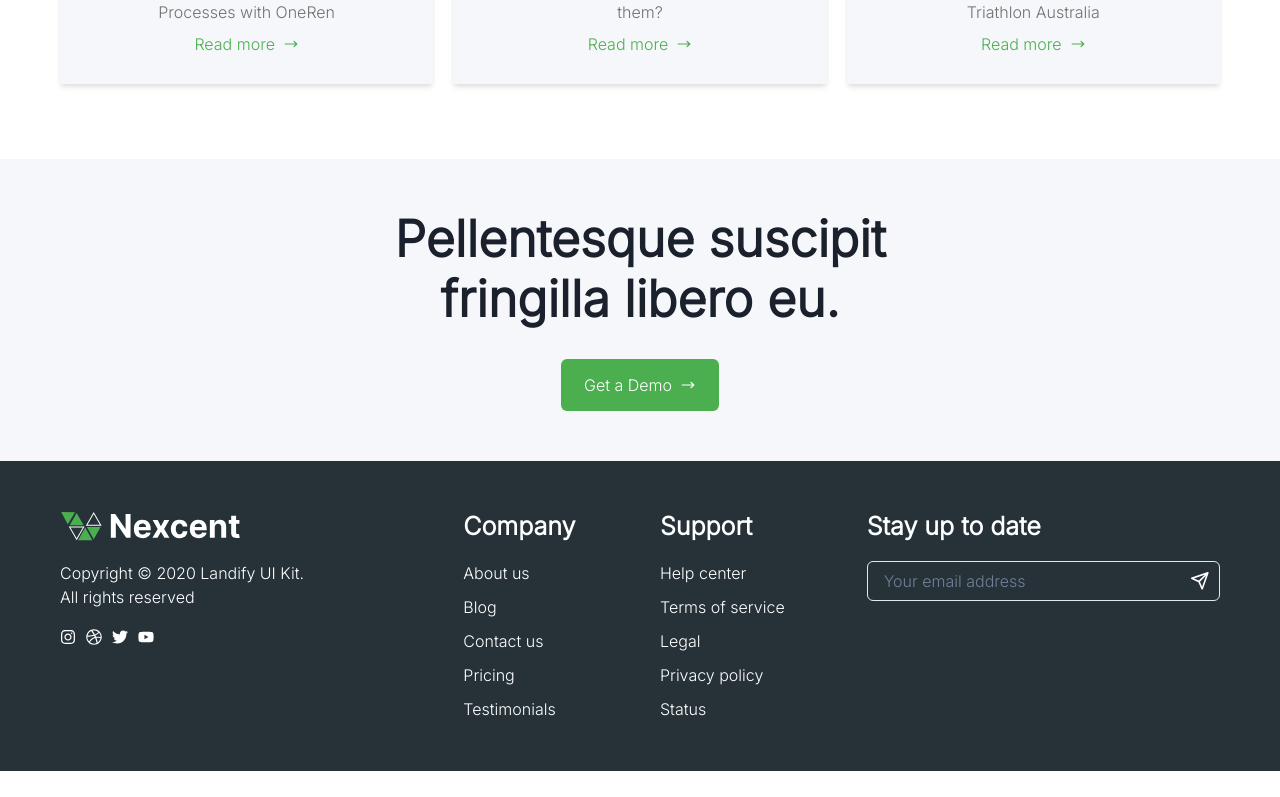
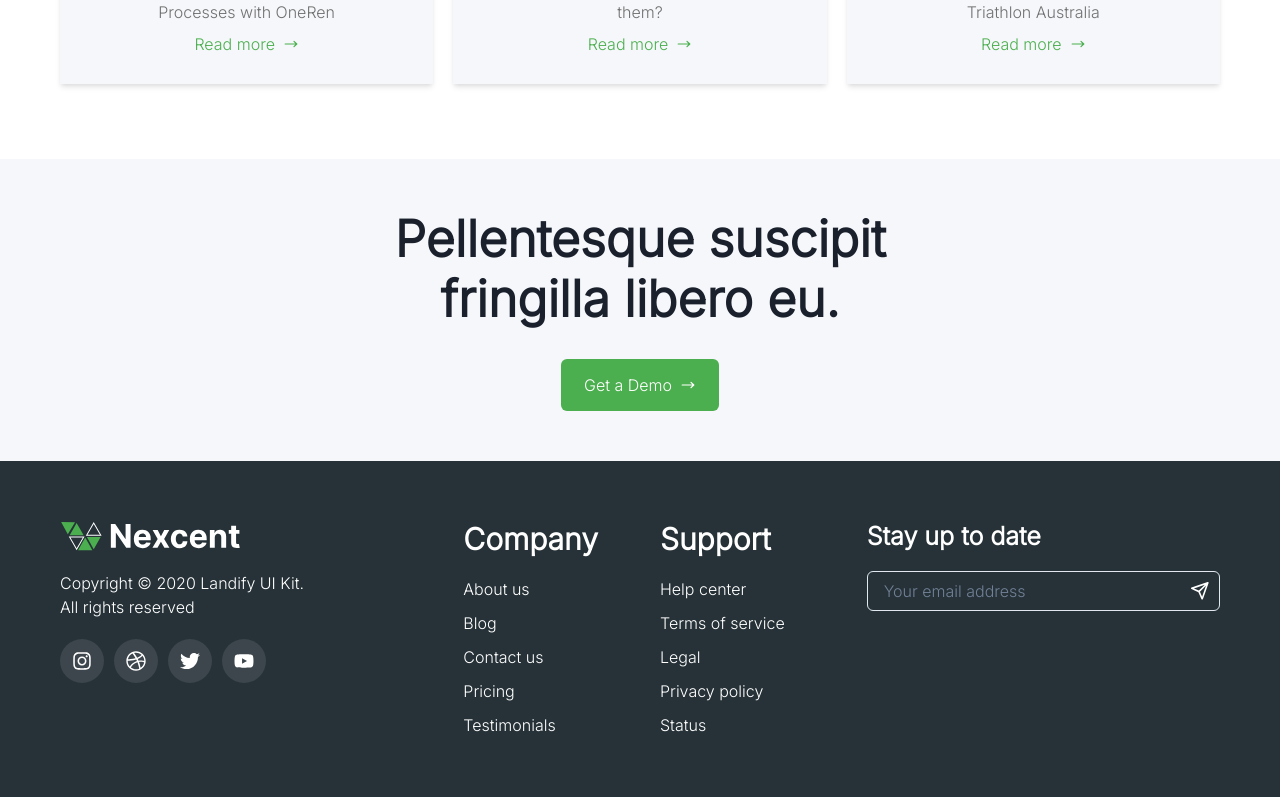
Before and after one commit to dboatengg/nexcent, a React (Vite) app: page / in a window 1280 px wide. Shown: the part 3984-4781 px from the top of the page. Before the commit the page ends 4755 px from the top, so only its background shows below. Built offline with nearby package versions, Linux system fonts and the light colour scheme.

Commit message:
Refactor code for footer

```diff
--- a/src/components/Footer2.tsx
+++ b/src/components/Footer2.tsx
@@ -13,10 +13,10 @@ const Footer2 = () => {
           <Text variant="footer">All rights reserved</Text>
         </Box>
         <Flex alignItems="center" gap="10px">
-          <Link><FaInstagram/></Link>
-          <Link><FaDribbble/></Link>
-          <Link><FaTwitter/></Link>
-          <Link><FaYoutube/></Link>
+          <Link variant="footerLink"><FaInstagram size={20}/></Link>
+          <Link variant="footerLink"><FaDribbble size={20}/></Link>
+          <Link variant="footerLink"><FaTwitter size={20}/></Link>
+          <Link variant="footerLink"><FaYoutube size={20}/></Link>
         </Flex>
     </Flex>
   )
--- a/src/components/Footer3.tsx
+++ b/src/components/Footer3.tsx
@@ -5,13 +5,13 @@ const Footer3 = () => {
   return (
     <SimpleGrid columns={2} spacing={10}>
         <Flex flexDirection="column" alignItems="flex-start" gap="20px">
-            <Heading fontSize={{base:'20px', md:'25px'}}>Company</Heading>
+            <Heading fontSize={{base:'20px', md:'30px'}}>Company</Heading>
             <Flex flexDirection="column" alignItems="flex-start" gap="10px">
                 {footerCompany.map(data => <Link variant="footer" key={data.id}>{data.label}</Link>)}
             </Flex>
         </Flex>
         <Flex flexDirection="column" alignItems="flex-start" gap="20px">
-            <Heading fontSize={{base:'20px', md:'25px'}}>Support</Heading>
+            <Heading fontSize={{base:'20px', md:'30px'}}>Support</Heading>
             <Flex flexDirection="column" alignItems="flex-start" gap="10px">
                 {footerSupport.map(data => <Link key={data.id}>{data.label}</Link>)}
             </Flex>
--- a/src/components/FooterMain.tsx
+++ b/src/components/FooterMain.tsx
@@ -6,7 +6,7 @@ import Footer4 from "./Footer4"
 const Footer = () => {
   return (
     <Box bg="#263238" color="#fff">
-      <Grid templateColumns={{base:'1fr',lg:'1fr 1fr 1fr'}} justifyContent="space-between" paddingX="20px" paddingY="50px" maxWidth={{base:'95%', md: '1200px'}} mx="auto" gap="50px">
+      <Grid templateColumns={{base:'1fr',lg:'1fr 1fr 1fr'}} justifyContent="space-between" paddingX="20px" paddingY="60px" maxWidth={{base:'95%', md: '1200px'}} mx="auto" gap="50px">
         <Footer2/>
         <Footer3/>
         <Footer4/>
--- a/src/theme.ts
+++ b/src/theme.ts
@@ -21,6 +21,16 @@ const theme = extendTheme({
     grey:'#717171'
   },
   components: {
+    Link: {
+      variants: {
+        footerLink: {
+          bg:'#3C464C',
+          padding: '3',
+          borderRadius:'50px'
+        }
+      }
+
+    },
     Text: {
       variants: {
         footer: {
```
